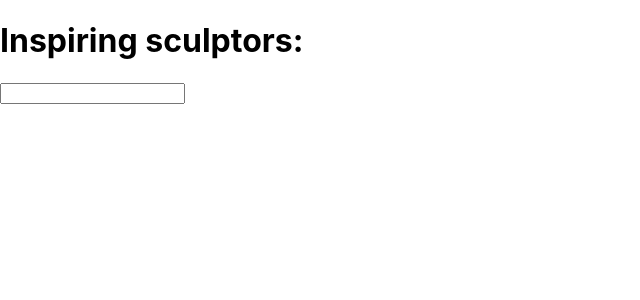
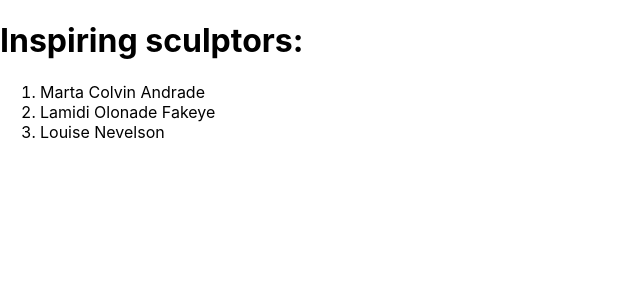
Before and after one commit to dim50dim/react_updating_arrays, a React (Create React App) app: page / in a window 1280 px wide. Shown: the top 300 px of the page, without its empty margins (0-640 px from the left). Built offline with nearby package versions, Linux system fonts and the light colour scheme.

Commit message:
replace ul to ordered list.

```diff
--- a/src/List.js
+++ b/src/List.js
@@ -7,22 +7,17 @@ let initialArtists = [
 ];
 
 export default function List() {
-    const[name, setName] = useState('');
-    const [artists, setArtists] = useState([]);
+
+    const [artists, setArtists] = useState(initialArtists);
 
     return(
         <>
-        <h1>Inspiring sculptors: </h1>
-        <input
-         value={name} onChange={e => setName(e.target.value)} />
-
-
-
-           <ul>
-            {artists.map(artist => (
-                <li key={artist.id} > {artist.name} </li>
-            ))}
-           </ul>
+            <h1>Inspiring sculptors:</h1>
+            <ol>
+                {artists.map(artist => (
+                    <li key={artist.id}> {artist.name} {' '} </li>
+                ))}
+            </ol>
 
         </>
     )
```
